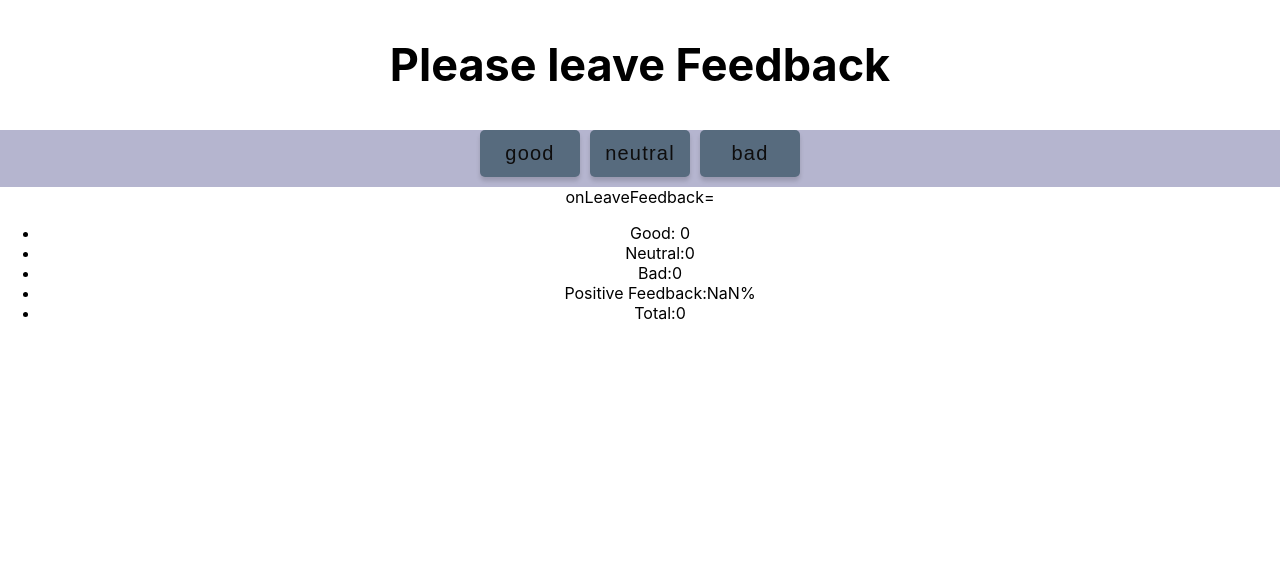
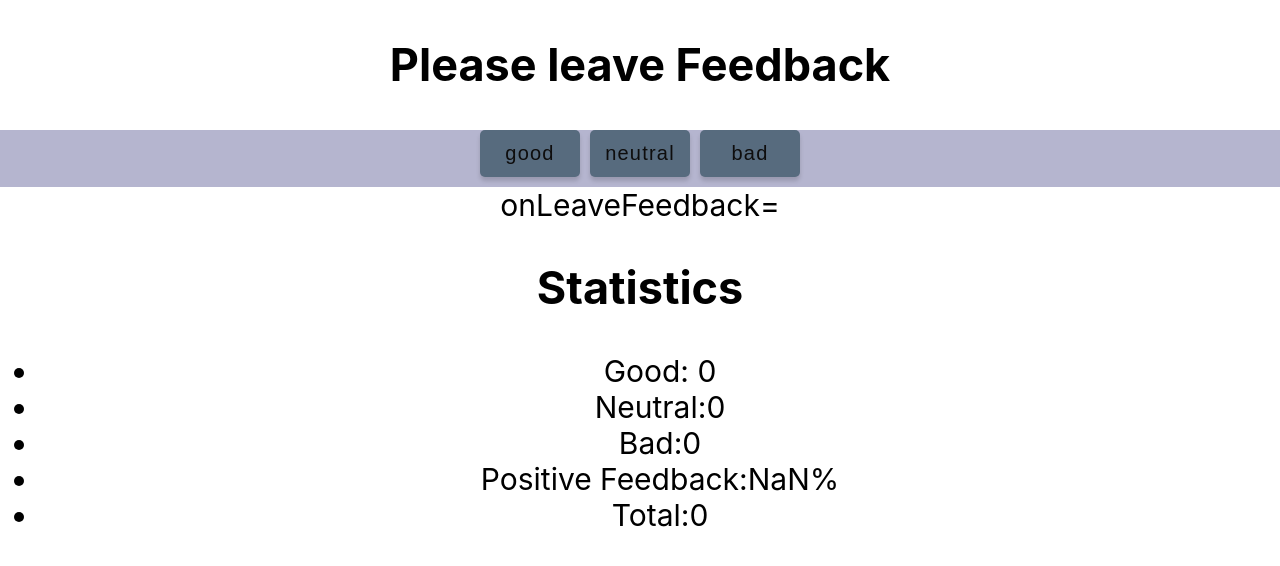
Before and after one commit to vita-khutorianska/goit-react-hw-02-feedback, a React (Create React App) app: page / in a window 1280 px wide. Shown: the top 566 px of the page. Built offline with nearby package versions, Linux system fonts and the light colour scheme.

Commit message:
add section

```diff
--- a/src/App.js
+++ b/src/App.js
@@ -40,9 +40,11 @@ class App extends Component {
 
     return (
       <div className="App">
-        <Section title="Please leave Feedback" />
+        <Section title="Please leave Feedback">
           <FeedbackOptions options={this.state} />
           onLeaveFeedback={this.feedbackCounter}
+        </Section>
+        <Section title="Statistics">
           <Statistics
             good={good}
             neutral={neutral}
@@ -50,6 +52,7 @@ class App extends Component {
             total={this.countTotalFeedback}
             positivePercentage={this.countPositiveFeedbackPercentage}
           ></Statistics>
+        </Section>
       </div>
     );
   }
```
Lines whose indentation alone changed are shown as unchanged.
